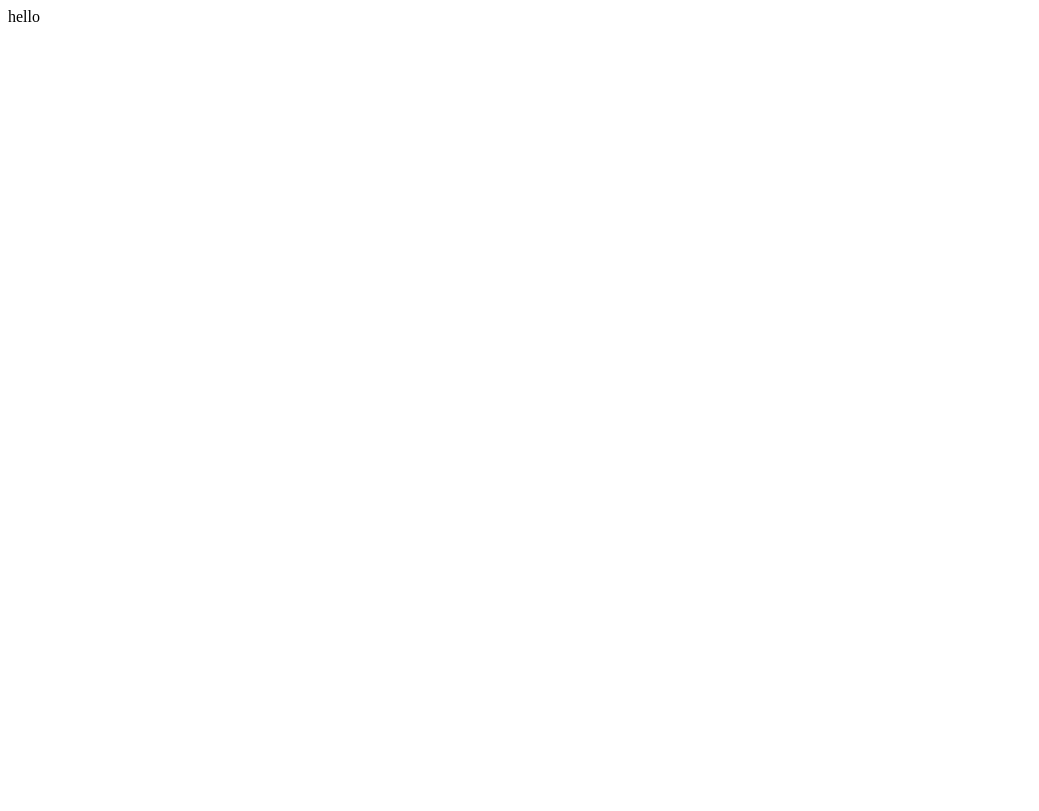
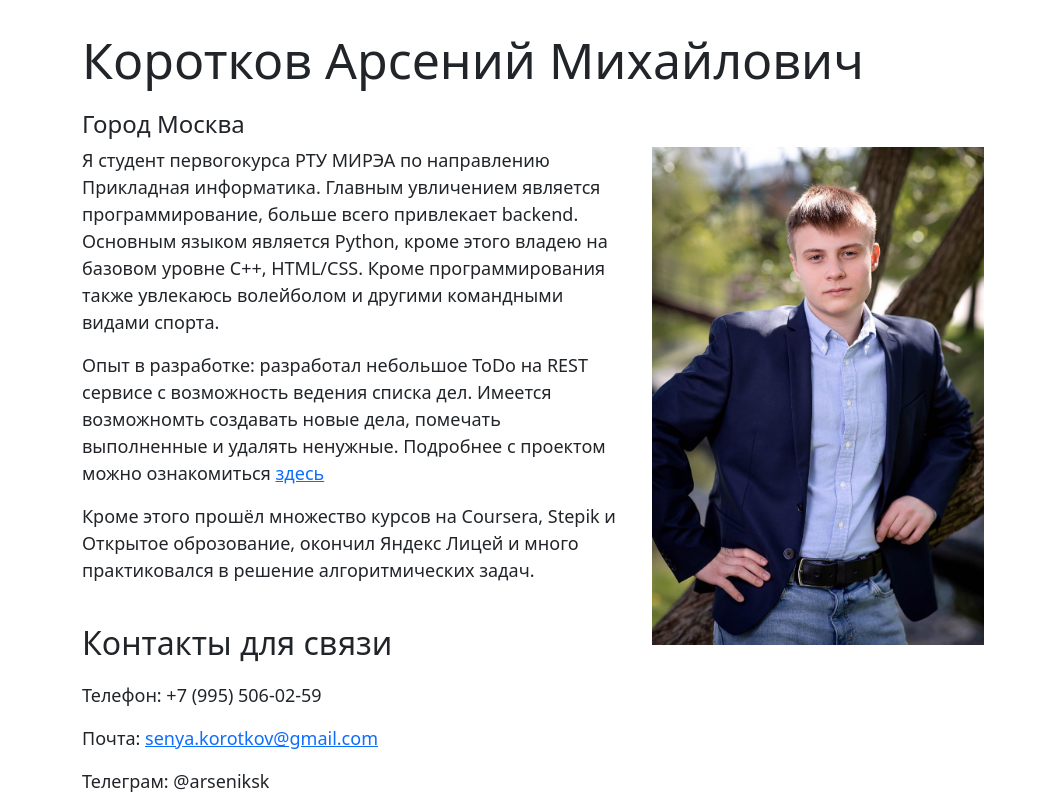
Before and after one commit to Arseniks/creative-task, a Django app: page /aboutme/ in a window 1280 px wide. Before the commit the part shown is almost empty. Shown: the whole page, without its empty margins (0-1039 px from the left). Before the commit the page ends 22 px from the top, so only its background shows below. Run offline with Django 3.2, Linux system fonts and the light colour scheme.

Commit message:
html file for page with bootstrap

```diff
--- a/polls/templates/pageaboutme.html
+++ b/polls/templates/pageaboutme.html
@@ -1 +1,66 @@
-hello
+<!doctype html>
+<html lang="ru">
+  <head>
+    <title>Коротков Арсений</title>
+    <meta charset="utf-8">
+    <meta name="viewport" content="width=device-width, initial-scale=1">
+    <link href="https://cdn.jsdelivr.net/npm/bootstrap@5.2.1/dist/css/bootstrap.min.css" rel="stylesheet" integrity="sha384-iYQeCzEYFbKjA/T2uDLTpkwGzCiq6soy8tYaI1GyVh/UjpbCx/TYkiZhlZB6+fzT" crossorigin="anonymous">
+    <style type="text/css">
+        img {
+          max-width: 75%;
+          max-height: 75%;
+        }
+
+        h1 {
+          font-size: 50px;
+          margin-top: 30px;
+          margin-bottom: 20px;
+        }
+
+        h2 {
+          margin-top: 40px;
+          margin-bottom: 20px;
+        }
+
+        p {
+          font-size: 18px;
+        }
+    </style>
+  </head>
+
+  <body>
+    <div class="container">
+        <div class="row">
+            <div class="col-12">
+                <h1>Коротков Арсений Михайлович</h1>
+                <h4>Город Москва</h4>
+            </div>
+        </div>
+    </div>
+      <div class="container">
+        <div class="row">
+            <div class="col-12 col-sm-12 col-md-6 col-lg-6 col-xl-6">
+                <p>Я студент первогокурса РТУ МИРЭА по направлению Прикладная информатика. Главным увличением является
+                    программирование, больше всего привлекает backend. Основным языком является Python, кроме этого
+                    владею на базовом уровне С++, HTML/CSS. Кроме программирования также увлекаюсь волейболом
+                    и другими командными видами спорта.</p>
+                <p>Опыт в разработке: разработал небольшое ToDo на REST сервисе c возможность ведения списка дел.
+                    Имеется возможномть создавать новые дела, помечать выполненные и удалять ненужные. Подробнее
+                    с проектом можно ознакомиться <a href="https://github.com/Arseniks/ToDo">здесь</a>
+                </p>
+                <p>Кроме этого прошёл множество курсов на Coursera, Stepik и Открытое оброзование, окончил Яндекс Лицей
+                    и много практиковался в решение алгоритмических задач. </p>
+                <h2>Контакты для связи</h2>
+                <p>Телефон: +7 (995) 506-02-59</p>
+                <p>Почта: <a href="mailto: senya.korotkov@gmail.com">senya.korotkov@gmail.com</a></p>
+                <p>Телеграм: @arseniksk</p>
+
+            </div>
+            <div class="col-12 col-sm-12 col-md-6 col-lg-6 col-xl-6">
+                <img src="..\image\me.jpg">
+            </div>
+        </div>
+      </div>
+      <script src="https://cdn.jsdelivr.net/npm/bootstrap@5.2.1/dist/js/bootstrap.bundle.min.js" integrity="sha384-u1OknCvxWvY5kfmNBILK2hRnQC3Pr17a+RTT6rIHI7NnikvbZlHgTPOOmMi466C8" crossorigin="anonymous"></script>
+  </body>
+</html>
```
Also changed, not shown: polls/image/__init__.py (added), polls/image/me.jpg (added).
